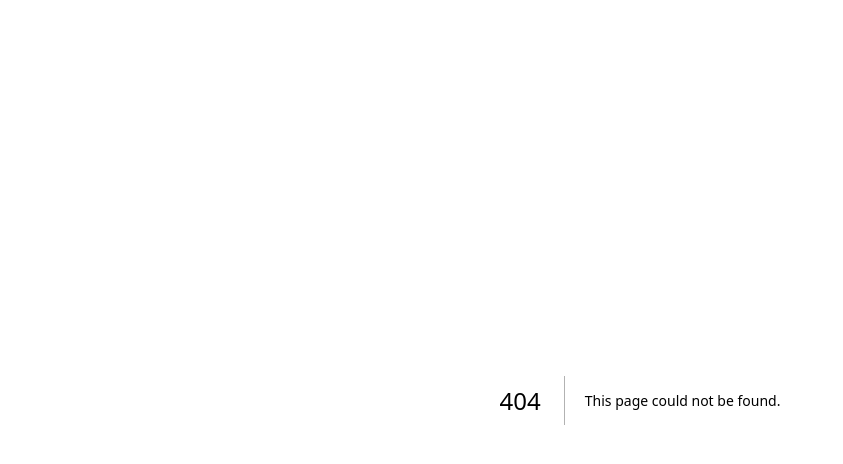
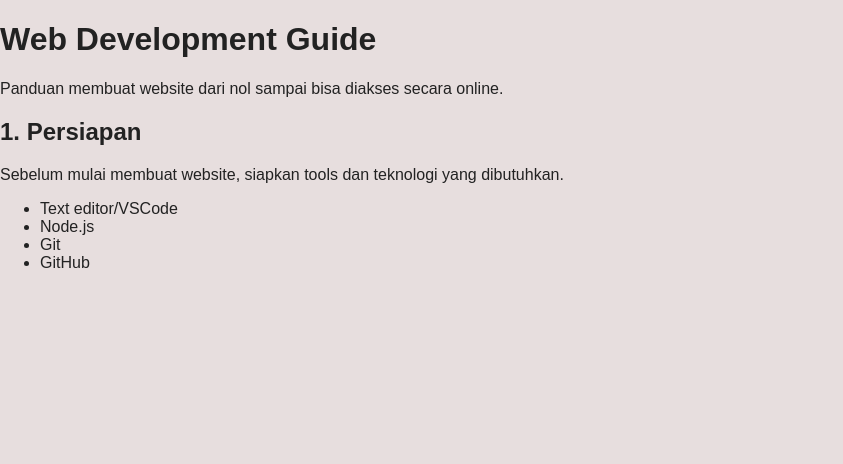
Before and after one commit to bayususeno-dev/bayudevdesk, a Next.js app: page /web-development-guide in a window 1280 px wide. Before the commit this address had no page. Shown: the top 464 px of the page, without its empty margins (0-843 px from the left). Built offline with nearby package versions, Linux system fonts and the light colour scheme.

Commit message:
Add links to content cards

```diff
--- a/app/globals.css
+++ b/app/globals.css
@@ -142,6 +142,9 @@ body {
   background: white;
   border: 1px solid #ddd;
   border-radius: 12px;
+  display: block;
+  text-decoration: none;
+  color: inherit;
 }
 
 .content-card h2 {
--- /dev/null
+++ b/app/web-development-guide/page.tsx
@@ -0,0 +1,27 @@
+export default function WebDevelopmentGuide() {
+  return (
+    <main className="guide">
+      <header className="guide-header">
+        <h1>Web Development Guide</h1>
+        <p>
+          Panduan membuat website dari nol sampai bisa diakses secara online.
+        </p>
+      </header>
+
+      <section className="guide-content">
+        <h2>1. Persiapan</h2>
+        <p>
+          Sebelum mulai membuat website, siapkan tools dan teknologi yang
+          dibutuhkan.
+        </p>
+
+        <ul>
+          <li>Text editor/VSCode</li>
+          <li>Node.js</li>
+          <li>Git</li>
+          <li>GitHub</li>
+        </ul>
+      </section>
+    </main>
+  );
+}
```
Also changed, not shown: app/my-development-journey/page.tsx (added, +8 -0 lines), app/notes/page.tsx (added, +10 -0 lines), app/page.tsx (+10 -9 lines), app/tools/page.tsx (added, +10 -0 lines).
